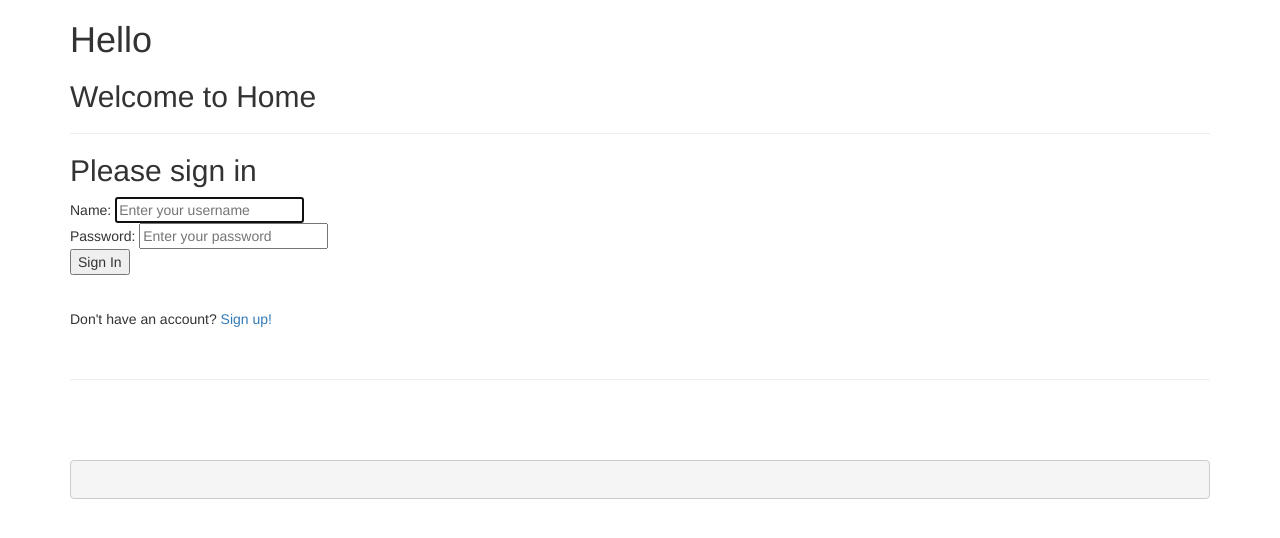
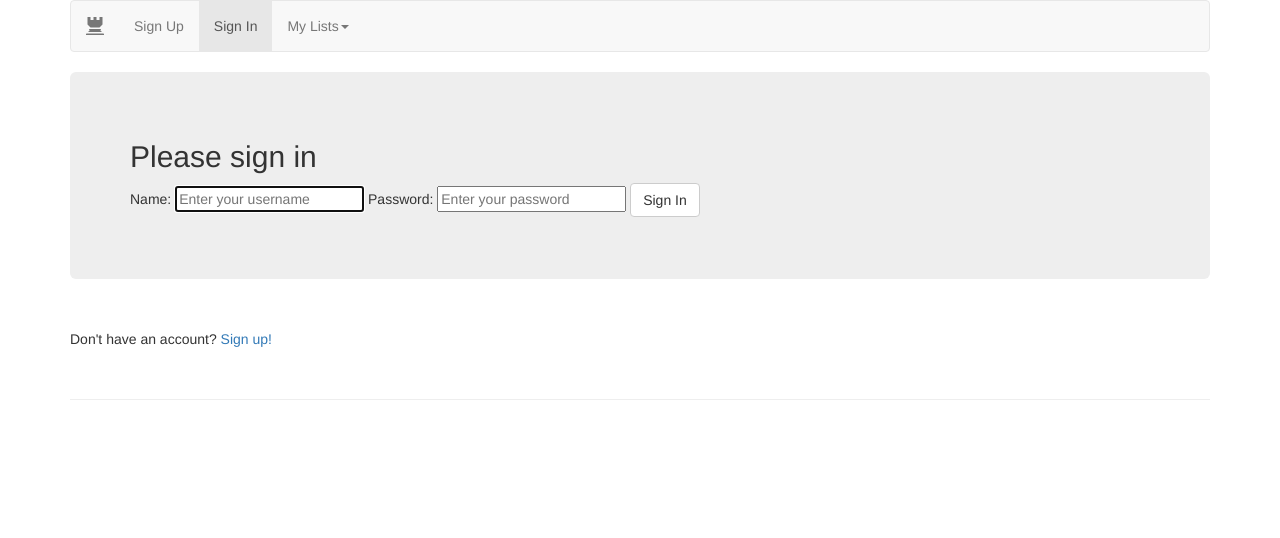
Before and after one commit to OleGreg/MVCFramework, a PHP site: page /public/index.php in a window 1280 px wide. Shown: the top 538 px of the page. Run offline with PHP 8.4, Linux system fonts and the light colour scheme; data that the repository does not hold is empty; some libraries are stand-ins or nearby versions.

Commit message:
saving progress

```diff
--- a/app/controllers/signup.php
+++ b/app/controllers/signup.php
@@ -40,7 +40,7 @@ class signup extends Controller
         }
         else
         {
-            echo "<p style='color:red'>Name is already in use. Please choose another name.</p>";
+            echo "<div class='alert alert-danger' role='alert'>Name is already in use. Please choose another name.</div>";
             $this->view('signup/index');
         }
     }
--- a/app/inc/footer.php
+++ b/app/inc/footer.php
@@ -5,23 +5,12 @@
     <?php endif; ?>
     <br>
     <br>
-<?php if($this->isLoggedIn()) : ?>
-    <a href="/signout/">Sign out</a>
-<?php endif; ?>
 
-<pre>
-    <?php
-//        print_r($params);
-//        print_r($this);
-//        print_r($_SESSION);
-//        print_r($_REQUEST);
-        print_r($this->controller);
-        print_r($this->model);
-    ?>
-</pre>
+
+
 </div>
-<!-- Latest compiled and minified JavaScript -->
-<script src="https://maxcdn.bootstrapcdn.com/bootstrap/3.3.6/js/bootstrap.min.js"
-        integrity="sha384-0mSbJDEHialfmuBBQP6A4Qrprq5OVfW37PRR3j5ELqxss1yVqOtnepnHVP9aJ7xS" crossorigin="anonymous"></script>
 
-<script src="https://ajax.googleapis.com/ajax/libs/jquery/2.2.4/jquery.min.js"></script>
+<script src="https://ajax.googleapis.com/ajax/libs/jquery/2.1.3/jquery.min.js"></script>
+<script src="https://maxcdn.bootstrapcdn.com/bootstrap/3.3.5/js/bootstrap.min.js"></script>
+</body>
+</html>
--- a/app/inc/header.php
+++ b/app/inc/header.php
@@ -1,19 +1,71 @@
-<!-- Latest compiled and minified CSS -->
-<link rel="stylesheet" href="https://maxcdn.bootstrapcdn.com/bootstrap/3.3.6/css/bootstrap.min.css"
-      integrity="sha384-1q8mTJOASx8j1Au+a5WDVnPi2lkFfwwEAa8hDDdjZlpLegxhjVME1fgjWPGmkzs7" crossorigin="anonymous">
+<html lang="en">
+<head>
+    <meta charset="UTF-8">
 
-<?php
-/**
- * Created by PhpStorm.
- * User: greg.crowell
- * Date: 4/19/2016
- * Time: 2:11 PM
- */
+    <!-- If IE use the latest rendering engine -->
+    <meta http-equiv="X-UA-Compatible" content="IE=edge">
 
-echo "<div class ='container'>";
+    <!-- Set the page to the width of the device and set the zoom level -->
+    <meta name="viewport" content="width = device-width, initial-scale = 1">
+    <link rel="stylesheet" type="text/css" href="https://maxcdn.bootstrapcdn.com/bootstrap/3.3.5/css/bootstrap.min.css">
 
-echo "<h1>Hello {$this->authenticated_user['username']} </h1>";
+</head>
+<body>
 
-echo "<h2>Welcome to " . get_class($this) . "</h2>";
+    <div class ="container">
 
-echo "<hr>";
+        <nav class="navbar navbar-default">
+            <div class="container-fluid">
+                <!-- Brand and toggle get grouped for better mobile display -->
+                <div class="navbar-header">
+                    <button type="button" class="navbar-toggle collapsed" data-toggle="collapse" data-target="#bs-example-navbar-collapse-1" aria-expanded="false">
+                        <span class="sr-only">Toggle navigation</span>
+                        <span class="icon-bar"></span>
+                        <span class="icon-bar"></span>
+                        <span class="icon-bar"></span>
+                    </button>
+                    <a class="navbar-brand" href="/"><span class="glyphicon glyphicon-tower"></span></a>
+                </div>
+
+                <!-- Collect the nav links, forms, and other content for toggling -->
+                <div class="collapse navbar-collapse" id="bs-example-navbar-collapse-1">
+                    <ul class="nav navbar-nav">
+                        <li><a href="/signup">Sign Up</a></li>
+                        <li class="active"><a href="/">Sign In<span class="sr-only">(current)</span></a></li>
+                        <li class="dropdown">
+                            <a href="/userHome" class="dropdown-toggle" data-toggle="dropdown" role="button" aria-haspopup="true" aria-expanded="false">My Lists<span class="caret"></span></a>
+                            <ul class="dropdown-menu">
+                                <li><a href="/theList">My List</a></li>
+                                <li><a href="/wineDex">Wine List</a></li>
+                                <li><a href="/pokeDex">Pokedex</a></li>
+                                <li role="separator" class="divider"></li>
+                                <li><a href="#">Top Lists</a></li>
+                                <li role="separator" class="divider"></li>
+                                <li><a href="#">Top Items</a></li>
+                            </ul>
+                        </li>
+                    </ul>
+<!--                    <form class="navbar-form navbar-left" role="search">-->
+<!--                        <div class="form-group">-->
+<!--                            <input type="text" class="form-control" placeholder="Search">-->
+<!--                        </div>-->
+<!--                        <button type="submit" class="btn btn-default">Submit</button>-->
+<!--                    </form>-->
+                    <ul class="nav navbar-nav navbar-right">
+                        <?php if($this->isLoggedIn()) : ?>
+                            <li><a href="/signout">Sign Out</a></li>
+                        <?php endif; ?>
+<!--                        <li class="dropdown">-->
+<!--                            <a href="#" class="dropdown-toggle" data-toggle="dropdown" role="button" aria-haspopup="true" aria-expanded="false">Dropdown <span class="caret"></span></a>-->
+<!--                            <ul class="dropdown-menu">-->
+<!--                                <li><a href="#">Action</a></li>-->
+<!--                                <li><a href="#">Another action</a></li>-->
+<!--                                <li><a href="#">Something else here</a></li>-->
+<!--                                <li role="separator" class="divider"></li>-->
+<!--                                <li><a href="#">Separated link</a></li>-->
+<!--                            </ul>-->
+<!--                        </li>-->
+                    </ul>
+                </div><!-- /.navbar-collapse -->
+            </div><!-- /.container-fluid -->
+        </nav>
--- a/app/views/home/index.php
+++ b/app/views/home/index.php
@@ -6,13 +6,14 @@
  * Time: 11:36 AM
  */
 ?>
-
-<h2>Please sign in</h2>
-<form action="/login/authenticate" method="post">
-    Name:  <input autofocus required="required" placeholder="Enter your username" type="text" name="username" /><br />
-    Password:  <input required="required" placeholder="Enter your password" type="password" name="password" /><br />
-    <input type="submit" name="submit" value="Sign In" />
-</form>
+<div class="jumbotron">
+    <h2>Please sign in</h2>
+    <form action="/login/authenticate" method="post">
+        Name:  <input autofocus required="required" placeholder="Enter your username" type="text" name="username" />
+        Password:  <input required="required" placeholder="Enter your password" type="password" name="password" />
+        <input class="btn btn-default" type="submit" name="submit" value="Sign In" />
+    </form>
+</div>
 
 <?php if( isset($_SESSION['login_error']) && $_SESSION['login_error'] == TRUE ) : ?>
 <p style="color:red;">Please enter a valid username and password.</p>
```
Lines whose indentation alone changed are shown as unchanged.
